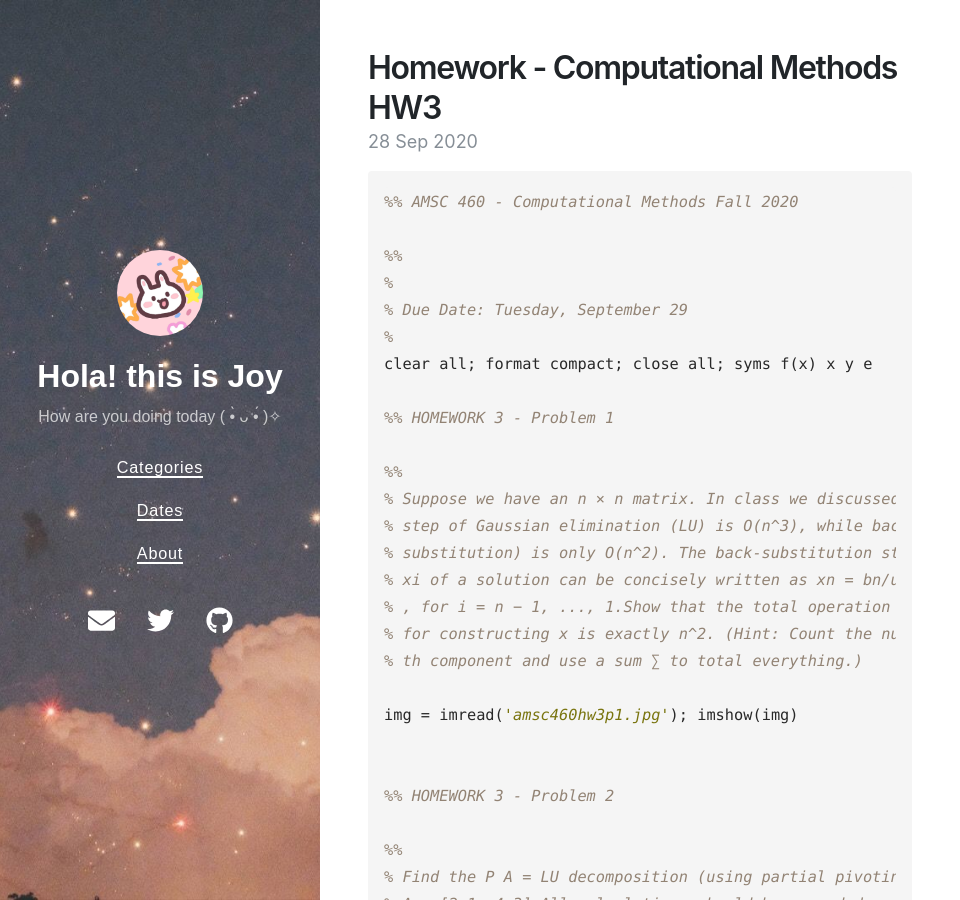
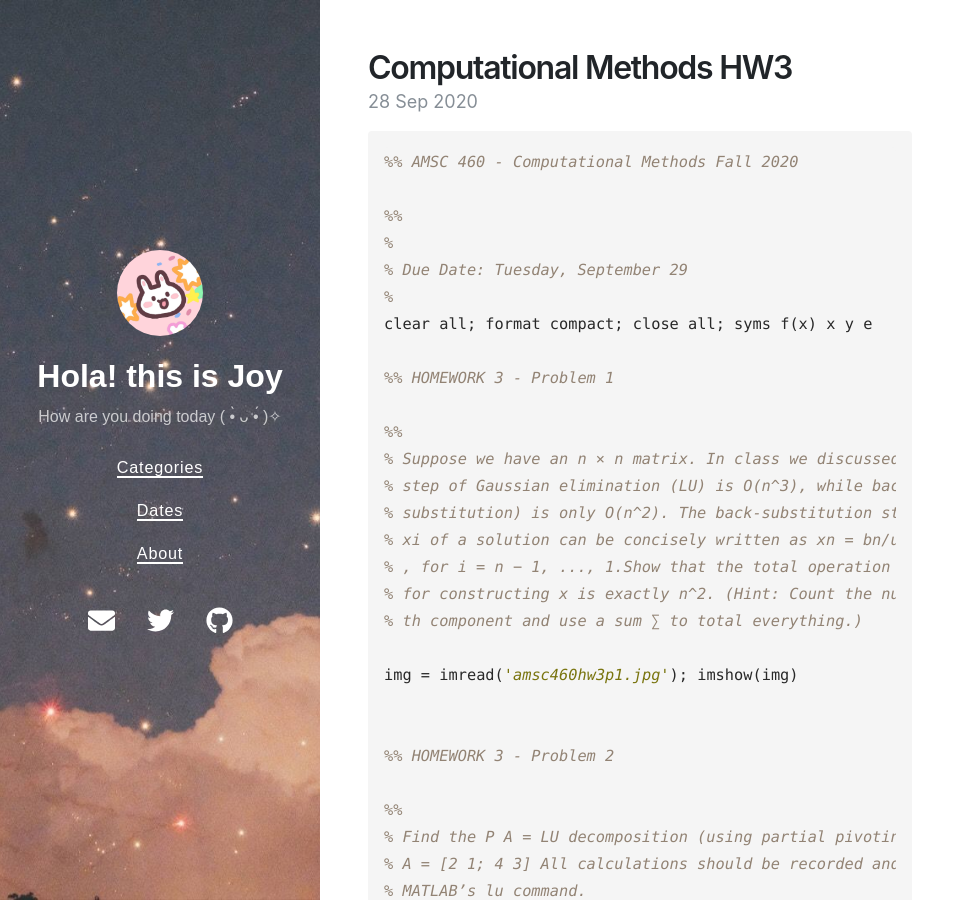
Before and after one commit to Joy3Luo/mathnotes, a Jekyll site: the page built from _posts/2020-09-28-Compu_Metho_HW3.md, in a window 1280 px wide and 900 px high. Shown: the whole window, without its empty margins (0-960 px from the left). Built offline with Jekyll 4.4.1, drawn with Linux system fonts in a browser that asks for light colours; nearby versions of some CDN libraries.

Commit message:
Update 2020-09-28-Compu_Metho_HW3.md

```diff
--- a/_posts/2020-09-28-Compu_Metho_HW3.md
+++ b/_posts/2020-09-28-Compu_Metho_HW3.md
@@ -1,8 +1,8 @@
 ---
 layout: post
-title: Homework - Computational Methods HW3
+title: Computational Methods HW3
 date: 2020-09-28 23:18 +0800
-tags: [Homework]
+tags: [UMD]
 ---
 
 <!-- Global site tag (gtag.js) - Google Analytics -->
```
